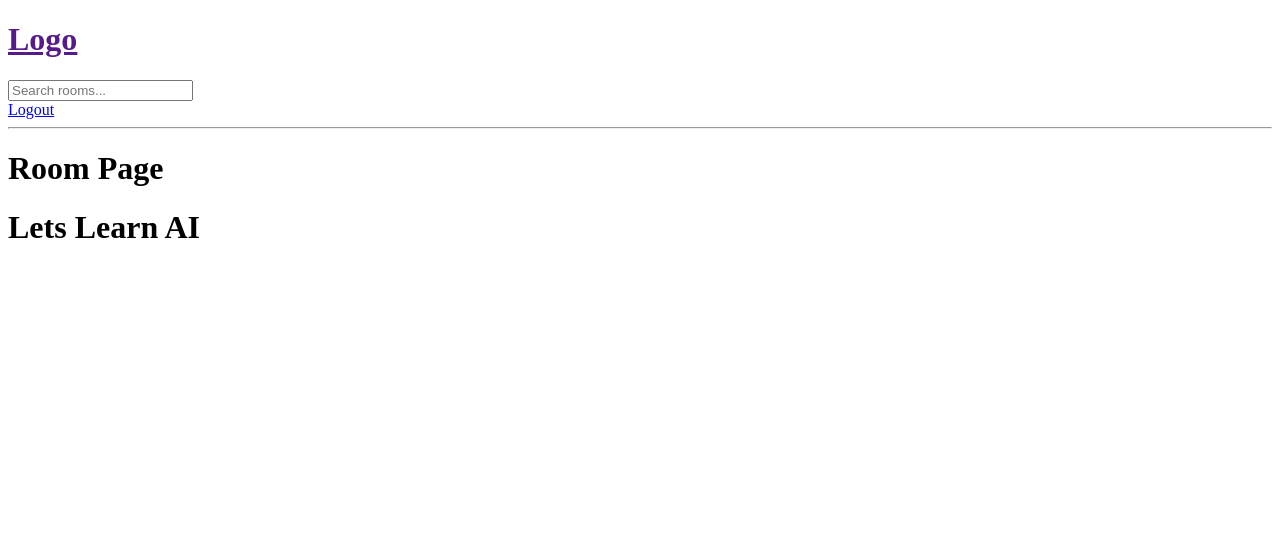
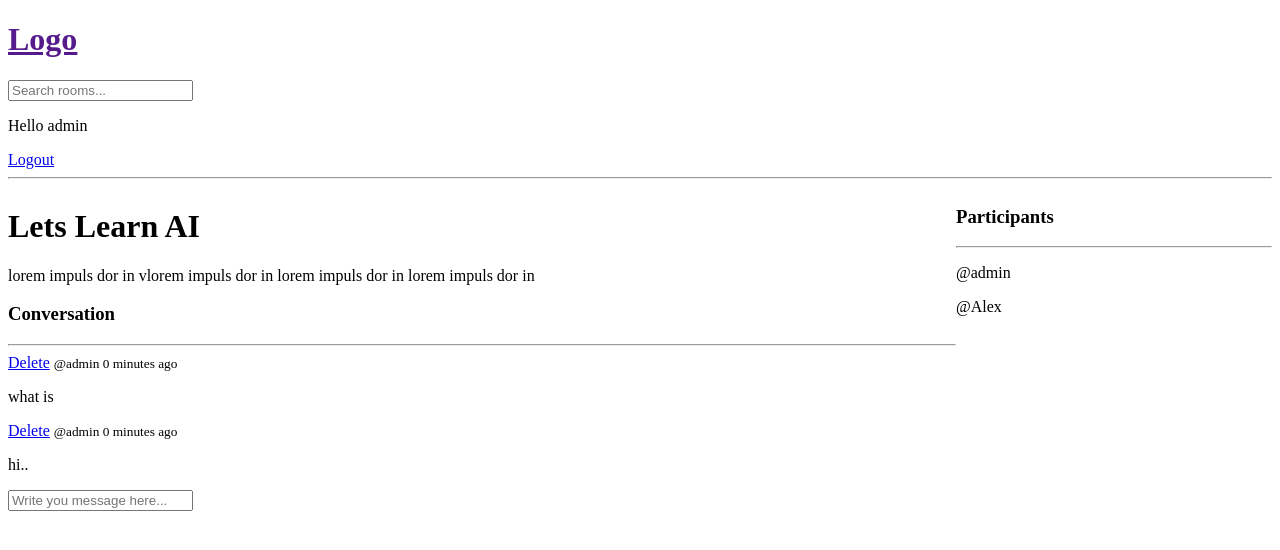
Before and after one commit to BozorboyevSamandar/Django-Full-Projects, a Django app: page /room/4/ in a window 1280 px wide. Shown: the top 550 px of the page. Run offline with Django 4.2, Linux system fonts and the light colour scheme; a user stored in the database is signed in; data comes from the database, SQL or seed files in the repository; both versions use the stored data as it was after the commit.

Commit message:
register page and comment add

```diff
--- a/config/base/models.py
+++ b/config/base/models.py
@@ -16,6 +16,7 @@ class Room(models.Model):
     topic = models.ForeignKey(Topic, on_delete=models.SET_NULL, null=True)
     name = models.CharField(max_length=200)
     description = models.TextField(null=True, blank=True)
+    participants = models.ManyToManyField(User, related_name='participants', blank=True)
     updated = models.DateTimeField(auto_now=True)
     created = models.DateTimeField(auto_now_add=True)
 
@@ -33,5 +34,8 @@ class Message(models.Model):
     updated = models.DateTimeField(auto_now=True)
     created = models.DateTimeField(auto_now_add=True)
 
+    class Meta:
+        ordering = ['-updated', '-created']
+
     def __str__(self):
         return self.body[0:50]
--- a/config/base/templates/base/room.html
+++ b/config/base/templates/base/room.html
@@ -1,8 +1,54 @@
 {% extends 'main.html' %}
 
 {% block content %}
-    <h1>Room Page</h1>
 
-    <h1>{{ room.name }}</h1>
+    <style>
+        .room-container {
+            display: grid;
+            grid-template-columns: 3fr 1fr;
+        }
+    </style>
+
+    <div class="room-container">
+
+        <div>
+            <h1>{{ room.name }}</h1>
+            <p>{{ room.description }}</p>
+
+            <div class="comment-wrapper">
+                <h3>Conversation</h3>
+                <hr>
+                {% for message in room_messages %}
+                    <div>
+                        {% if request.user == message.user %}
+                            <a href="{% url 'delete-message' message.id %}">Delete</a>
+                        {% endif %}
+                        <small>@{{ message.user }} {{ message.created|timesince }} ago </small>
+                        <p>{{ message.body }}</p>
+                    </div>
+                {% endfor %}
+            </div>
+
+            {% if request.user.is_authenticated %}
+                <div class="cooment-form">
+                    <form method="POST" action="">
+                        {% csrf_token %}
+                        <input type="text" name="body" placeholder="Write you message here...">
+                    </form>
+                </div>
+            {% endif %}
+        </div>
+
+        <div>
+            <h3>Participants</h3>
+            <hr>
+            {% for user in participants %}
+                <p>@{{ user.username }}</p>
+            {% endfor %}
+        </div>
+
+
+    </div>
+
 
 {% endblock %}
--- a/config/base/urls.py
+++ b/config/base/urls.py
@@ -7,4 +7,5 @@ urlpatterns = [
     path('create-room/', views.createRoom, name='create-room'),
     path('update-room/<str:pk>/', views.updateRoom, name='update-room'),
     path('delete-room/<str:pk>/', views.deleteRoom, name='delete-room'),
+    path('delete-message/<str:pk>/', views.deleteMessage, name='delete-message'),
 ]
--- a/config/base/views.py
+++ b/config/base/views.py
@@ -2,7 +2,7 @@ from django.contrib.auth.decorators import login_required
 from django.http import HttpResponse
 from django.shortcuts import render, redirect
 from django.db.models import Q
-from .models import Room, Topic
+from .models import Room, Topic, Message
 from .forms import RoomForm
 
 
@@ -17,15 +17,28 @@ def home(request):
         Q(description__icontains=q),
     )
     room_count = rooms.count()
+    room_messages = Message.objects.filter(Q(room__topic__name__icontains=q))
 
     topics = Topic.objects.all()
-    context = {'rooms': rooms, 'topics': topics, 'room_count': room_count}
+    context = {'rooms': rooms, 'topics': topics, 'room_count': room_count, 'room_messages': room_messages}
     return render(request, 'base/home.html', context)
 
 
 def room(request, pk):
     room = Room.objects.get(id=pk)
-    context = {'room': room}
+    room_messages = room.message_set.all()
+    participants = room.participants.all()
+
+    if request.method == 'POST':
+        message = Message.objects.create(
+            user=request.user,
+            room=room,
+            body=request.POST.get('body')
+        )
+        room.participants.add(request.user)
+        return redirect('room', pk=room.id)
+
+    context = {'room': room, 'room_messages': room_messages, 'participants': participants}
     return render(request, 'base/room.html', context)
 
 
@@ -72,3 +85,16 @@ def deleteRoom(request, pk):
         room.delete()
         return redirect('home')
     return render(request, 'base/delete.html', {'obj': room})
+
+
+@login_required(login_url='login')
+def deleteMessage(request, pk):
+    message = Message.objects.get(id=pk)
+
+    if request.user != message.user:
+        return HttpResponse('You are not allowed here')
+
+    if request.method == 'POST':
+        message.delete()
+        return redirect('home')
+    return render(request, 'base/delete.html', {'obj': message})
--- a/config/config/urls.py
+++ b/config/config/urls.py
@@ -4,5 +4,5 @@ from django.urls import path, include
 urlpatterns = [
     path('admin/', admin.site.urls),
     path('', include('base.urls')),
-    path('users', include('users.urls')),
+    path('users/', include('users.urls')),
 ]
--- a/config/templates/navbar.html
+++ b/config/templates/navbar.html
@@ -6,6 +6,7 @@
     <input type="text" name="q" placeholder="Search rooms..." / >
 </form>
 {% if request.user.is_authenticated %}
+    <p>Hello {{ user.username }}</p>
     <a href="{% url 'logout' %}">Logout</a>
 {% else %}
     <a href="{% url 'login' %}">Login</a>
--- a/config/users/templates/registration/login.html
+++ b/config/users/templates/registration/login.html
@@ -13,6 +13,8 @@
 
         <input type="submit" value="Login">
     </form>
+    <p>Havent signed up yet?</p>
+    <a href="{% url 'register' %}">Sign Up</a>
 
 
 {% endblock %}
--- a/config/users/urls.py
+++ b/config/users/urls.py
@@ -1,7 +1,8 @@
 from django.urls import path
-from .views import loginPage, logoutUser
+from .views import loginPage, logoutUser, registerUser
 
 urlpatterns = [
-    path('login', loginPage, name='login'),
-    path('logout', logoutUser, name='logout'),
+    path('login/', loginPage, name='login'),
+    path('logout/', logoutUser, name='logout'),
+    path('register/', registerUser,name='register'),
 ]
```
Also changed, not shown: config/base/templates/base/activiy_component.html (added, +10 -0 lines), config/base/templates/base/home.html (+13 -1 lines), config/users/templates/registration/register.html (added, +14 -0 lines), config/users/views.py (+22 -2 lines), config/base/migrations/0002_alter_room_options_room_participants.py (added), config/db.sqlite3.
